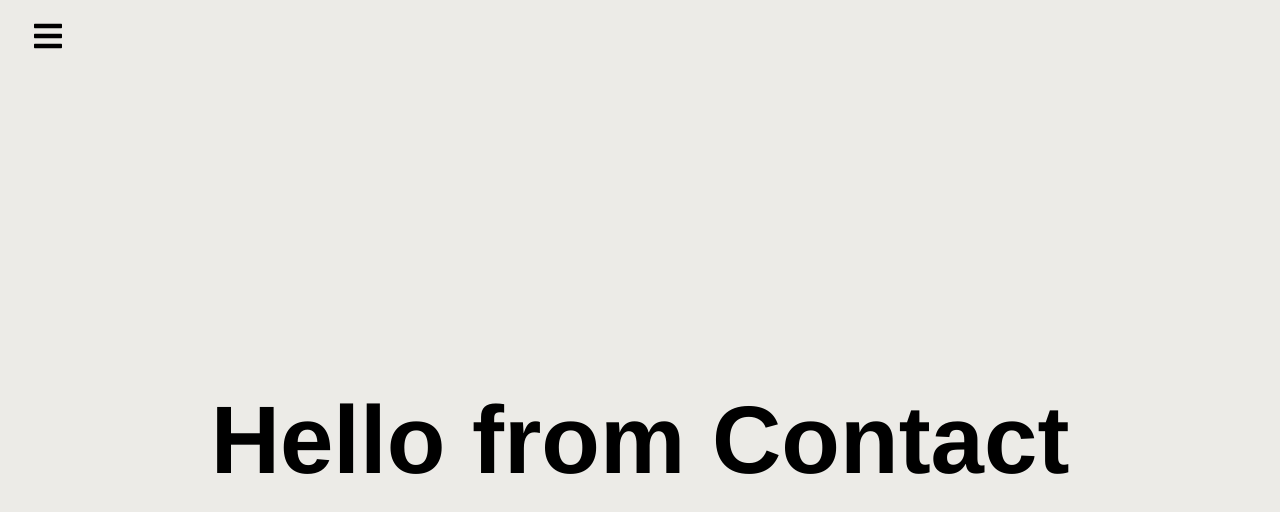
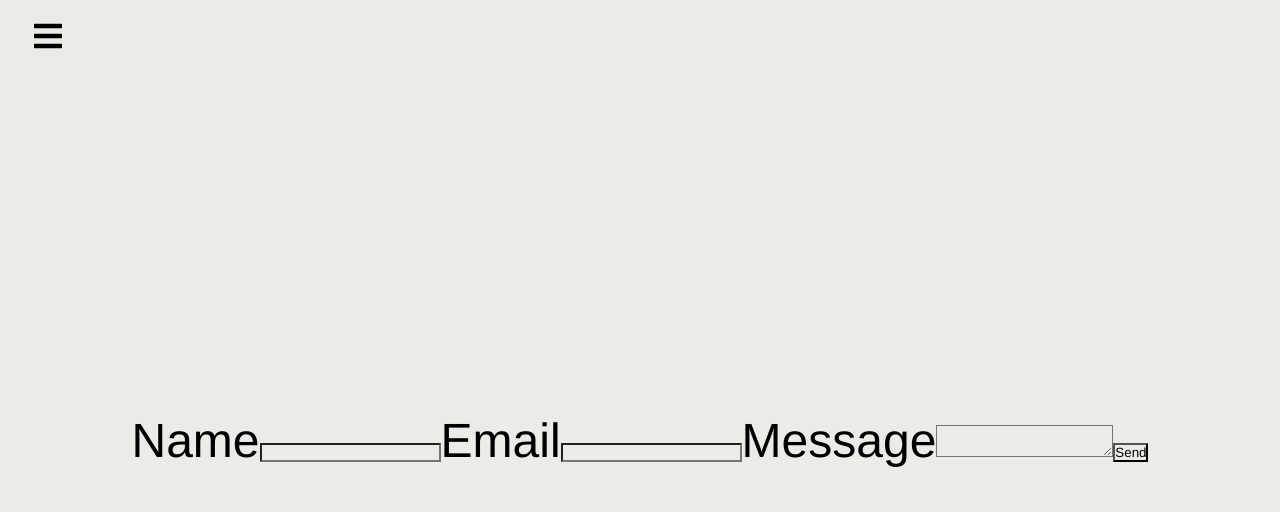
Before and after one commit to joesphchang/photography-portfolio, a React (Create React App) app: page /contact in a window 1280 px wide. Shown: the top 512 px of the page. Built offline with nearby package versions, Linux system fonts and the light colour scheme.

Commit message:
Updated contact page with emailjs

```diff
--- a/package.json
+++ b/package.json
@@ -3,6 +3,7 @@
   "version": "0.1.0",
   "private": true,
   "dependencies": {
+    "@emailjs/browser": "^3.4.0",
     "@testing-library/jest-dom": "^5.16.2",
     "@testing-library/react": "^12.1.3",
     "@testing-library/user-event": "^13.5.0",
--- a/src/components/Contact/Contact.js
+++ b/src/components/Contact/Contact.js
@@ -1,11 +1,41 @@
-import React from 'react'
+import React, { useRef } from 'react';
+import emailjs from '@emailjs/browser';
 
 function Contact() {
-  return (
-    <div className='contact'>
-      <h1>Hello from Contact</h1>
-    </div>
-  )
+	const form = useRef();
+
+	const sendEmail = (e) => {
+		e.preventDefault();
+
+		emailjs
+			.sendForm(
+				'YOUR_SERVICE_ID',
+				'YOUR_TEMPLATE_ID',
+				form.current,
+				'YOUR_USER_ID'
+			)
+			.then(
+				(result) => {
+					console.log(result.text);
+				},
+				(error) => {
+					console.log(error.text);
+				}
+			);
+	};
+	return (
+		<div className='contact'>
+			<form ref={form} onSubmit={sendEmail}>
+				<label>Name</label>
+				<input type='text' name='user_name' />
+				<label>Email</label>
+				<input type='email' name='user_email' />
+				<label>Message</label>
+				<textarea name='message' />
+				<input type='submit' value='Send' />
+			</form>
+		</div>
+	);
 }
 
-export default Contact
+export default Contact;
```
Also changed, not shown: 1 other file (tests, documents, lock files or other folders).
